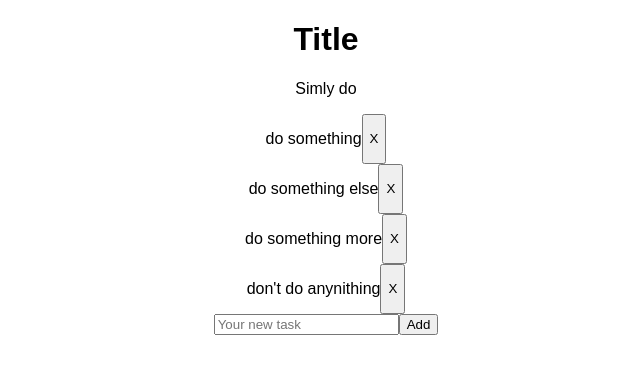
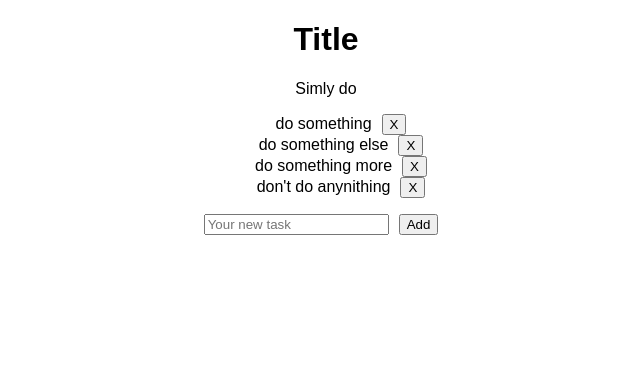
Before and after one commit to yegormalakhov/simple-todo, a React (Create React App) app: page / in a window 1280 px wide. Shown: the top 374 px of the page, without its empty margins (314-954 px from the left). Built offline with nearby package versions, Linux system fonts and the light colour scheme.

Commit message:
change p tag and div to ul

```diff
--- a/src/App.css
+++ b/src/App.css
@@ -2,3 +2,12 @@
   font-family: sans-serif;
   text-align: center;
 }
+
+li {
+  list-style: none;
+}
+
+button {
+  margin: auto 10px;
+  text-align: right;
+}
--- a/src/App.js
+++ b/src/App.js
@@ -38,11 +38,9 @@ function App() {
 
   //function to remove task from the tasks array by filtering out task with an id that match the id of targeted p tag
   const removeBtn = (event) => {
-    const targetTask = event.target.parentElement.firstChild.id;
+    const targetTask = event.target.parentElement.id;
     const newTasks = sortedTasks(targetTask);
     setTask(newTasks);
-    // console.log(newTasks);
-    // console.log(tasks);
   };
 
   function sortedTasks(value) {
@@ -52,13 +50,7 @@ function App() {
   return (
     <div className="App">
       <Header />
-      <div
-        style={{
-          display: "flex",
-          alignItems: "center",
-          flexDirection: "column",
-        }}
-      >
+      <ul>
         {tasks.map((task) => {
           return (
             <Task
@@ -69,8 +61,7 @@ function App() {
             />
           );
         })}
-      </div>
-
+      </ul>
       <UserInput
         onInput={handleUserInput}
         onNewTask={handleAddNewTask}
--- a/src/Components/Task.js
+++ b/src/Components/Task.js
@@ -1,17 +1,9 @@
 function Task({ onClick, id, todo }) {
   return (
-    <div
-      style={{
-        display: "flex",
-        justifyContent: "space-between",
-        maxWidth: "500px",
-      }}
-    >
-      <p id={id} style={{ display: "block" }}>
-        {todo}
-      </p>
+    <li id={id}>
+      {todo}
       <button onClick={onClick}> X </button>
-    </div>
+    </li>
   );
 }
 
```
